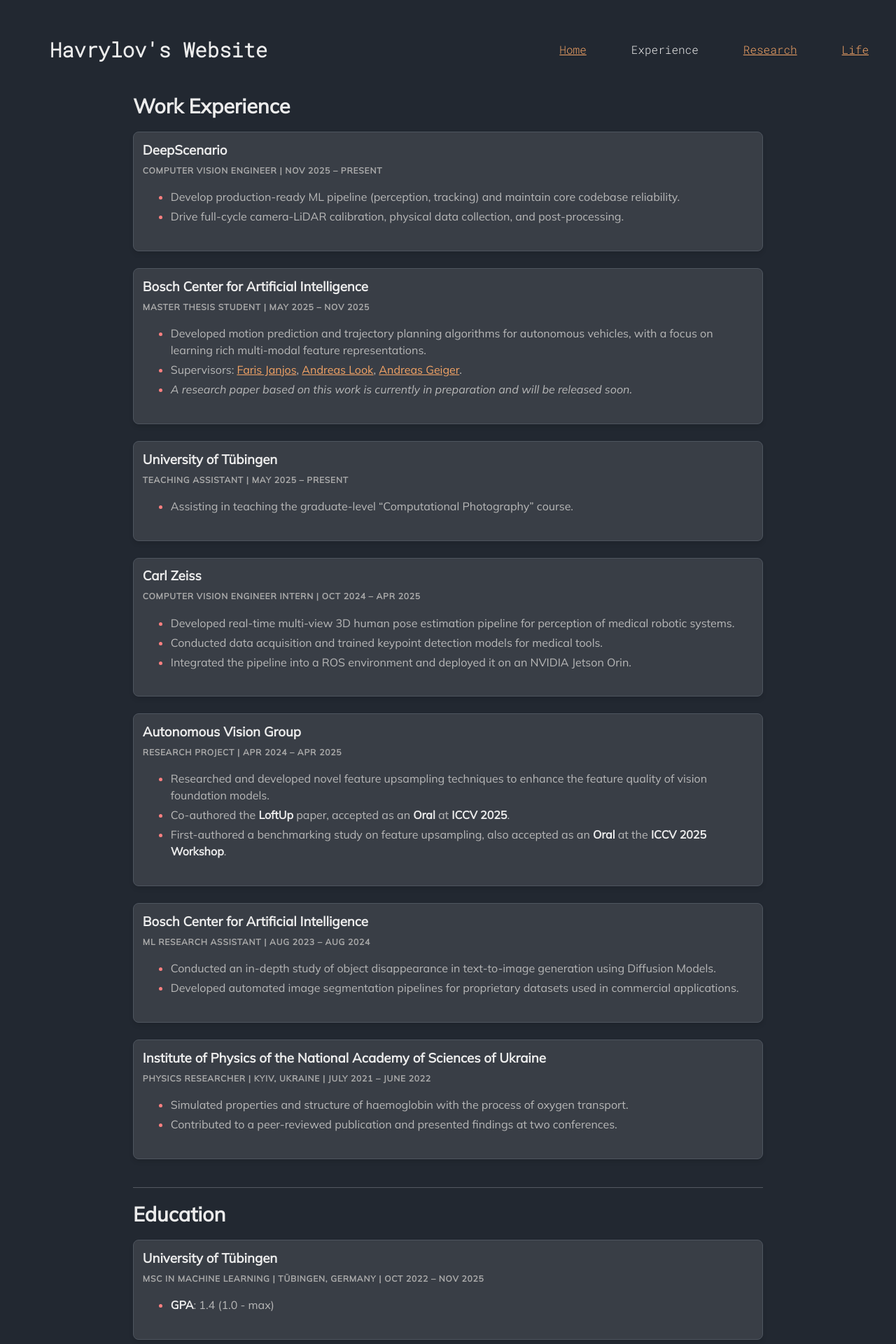
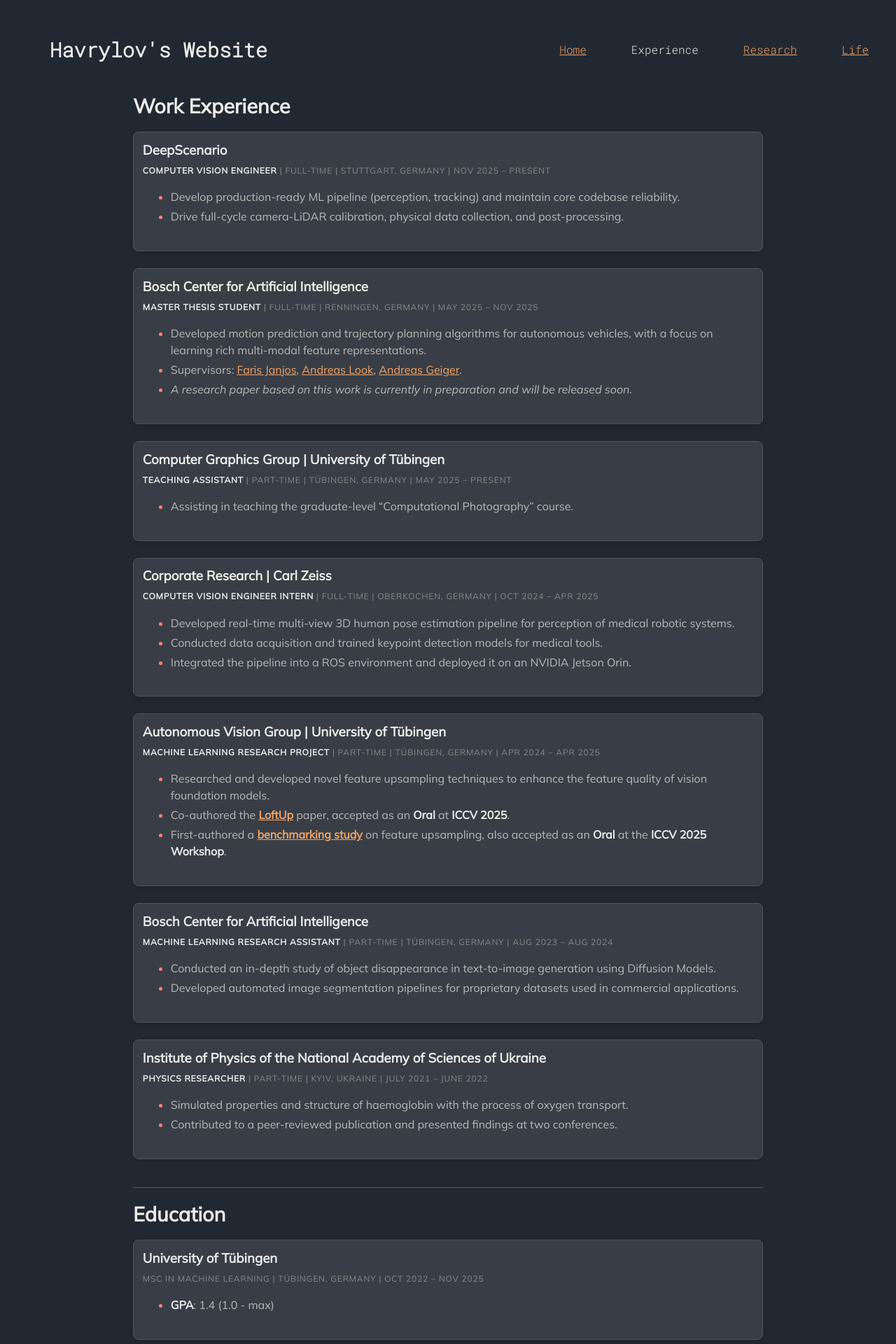
Before and after one commit to havrylovv/havrylovv.github.io, a Jekyll site: the page built from experience.md, in a window 1280 px wide. Shown: the top 1920 px of the page at 70% size. Built offline with Jekyll 4.4.1, drawn with Linux system fonts in a browser that asks for light colours.

Commit message:
refactor: minor changes

```diff
--- a/assets/css/styles.css
+++ b/assets/css/styles.css
@@ -27,6 +27,16 @@
 .link-inactive, .link-inactive:hover { color: #ececec; text-decoration: none; }
 .noline { text-decoration: none;}
 .line { text-decoration: underline; }
+
+.subtle-link {
+    color: inherit !important;
+    text-decoration: none;
+}
+
+.subtle-link:hover {
+    color: #f2a365 !important;
+    text-decoration: underline;
+}
 
 .yellow {color: #f2a365; }
 
@@ -248,11 +258,16 @@
 
 .subtext{
 	text-transform: uppercase;
-	font-weight: 800;
+	font-weight: 500;
 	font-size: 12px !important;
 	letter-spacing: .8px;
-	color: #aaa;
+	color: #888;
 	margin-bottom: 2rem;
+}
+
+.subtext .pos {
+    color: #ececec;
+    font-weight: 800;
 }
 
 .kinda-red{
--- a/experience.md
+++ b/experience.md
@@ -7,8 +7,8 @@
 # Work Experience
 
 <div class="card">
-  <h3>DeepScenario</h3>
-  <p class="subtext">Computer Vision Engineer | Nov 2025 – Present</p>
+  <h3><a href="https://www.deepscenario.com/" class="subtle-link" target="_blank">DeepScenario</a></h3>
+  <p class="subtext"><span class="pos">Computer Vision Engineer</span> | Full-time | Stuttgart, Germany | Nov 2025 – Present</p>
   <ul>
     <li>Develop production-ready ML pipeline (perception, tracking) and maintain core codebase reliability.</li>
     <li>Drive full-cycle camera-LiDAR calibration, physical data collection, and post-processing.</li>
@@ -16,8 +16,8 @@
 </div>
 
 <div class="card">
-  <h3>Bosch Center for Artificial Intelligence</h3>
-  <p class="subtext">Master Thesis Student | May 2025 – Nov 2025</p>
+  <h3><a href="https://www.bosch.com/research/bcai/" class="subtle-link" target="_blank">Bosch Center for Artificial Intelligence</a></h3>
+  <p class="subtext"><span class="pos">Master Thesis Student</span> | Full-time | Renningen, Germany | May 2025 – Nov 2025</p>
   <ul>
     <li>Developed motion prediction and trajectory planning algorithms for autonomous vehicles, with a focus on learning rich multi-modal feature representations.</li>
     <li>Supervisors: <a href="https://scholar.google.com/citations?user=0HQRPAIAAAAJ&hl=en">Faris Janjos</a>, <a href="https://scholar.google.com/citations?hl=de&user=3A6LKtAAAAAJ&view_op=list_works">Andreas Look</a>, <a href="https://www.cvlibs.net/">Andreas Geiger</a>.</li>
@@ -26,16 +26,16 @@
 </div>
 
 <div class="card">
-  <h3>University of Tübingen</h3>
-  <p class="subtext">Teaching Assistant | May 2025 – Present</p>
+  <h3><a href="https://graphics.cs.uni-tuebingen.de/" class="subtle-link" target="_blank">Computer Graphics Group | University of Tübingen</a></h3>
+  <p class="subtext"><span class="pos">Teaching Assistant</span> | Part-time | Tübingen, Germany | May 2025 – Present</p>
   <ul>
     <li>Assisting in teaching the graduate-level “Computational Photography” course.</li>
   </ul>
 </div>
 
 <div class="card">
-  <h3>Carl Zeiss</h3>
-  <p class="subtext">Computer Vision Engineer Intern | Oct 2024 – Apr 2025</p>
+  <h3><a href="https://www.zeiss.com/corporate/en/about-zeiss/future/innovation/research-and-technology.html" class="subtle-link" target="_blank">Corporate Research | Carl Zeiss</a></h3>
+  <p class="subtext"><span class="pos">Computer Vision Engineer Intern</span> | Full-time | Oberkochen, Germany | Oct 2024 – Apr 2025</p>
   <ul>
     <li>Developed real-time multi-view 3D human pose estimation pipeline for perception of medical robotic systems.</li>
     <li>Conducted data acquisition and trained keypoint detection models for medical tools.</li>
@@ -44,18 +44,18 @@
 </div>
 
 <div class="card">
-  <h3>Autonomous Vision Group</h3>
-  <p class="subtext">Research Project | Apr 2024 – Apr 2025</p>
+  <h3><a href="https://www.cvlibs.net/" class="subtle-link" target="_blank">Autonomous Vision Group | University of Tübingen</a></h3>
+  <p class="subtext"><span class="pos">Machine Learning Research Project</span> | Part-time | Tübingen, Germany | Apr 2024 – Apr 2025</p>
   <ul>
     <li>Researched and developed novel feature upsampling techniques to enhance the feature quality of vision foundation models.</li>
-    <li>Co-authored the <strong>LoftUp</strong> paper, accepted as an <strong>Oral</strong> at <strong>ICCV 2025</strong>.</li>
-    <li>First-authored a benchmarking study on feature upsampling, also accepted as an <strong>Oral</strong> at the <strong>ICCV 2025 Workshop</strong>.</li>
+    <li>Co-authored the <strong><a href="https://arxiv.org/abs/2504.14032">LoftUp</a></strong> paper, accepted as an <strong>Oral</strong> at <strong>ICCV 2025</strong>.</li>
+    <li>First-authored a <strong><a href="https://arxiv.org/abs/2505.02075">benchmarking study</a></strong> on feature upsampling, also accepted as an <strong>Oral</strong> at the <strong>ICCV 2025 Workshop</strong>.</li>
   </ul>
 </div>
 
 <div class="card">
-  <h3>Bosch Center for Artificial Intelligence</h3>
-  <p class="subtext">ML Research Assistant | Aug 2023 – Aug 2024</p>
+  <h3><a href="https://www.bosch.com/research/bcai/" class="subtle-link" target="_blank">Bosch Center for Artificial Intelligence</a></h3>
+  <p class="subtext"><span class="pos">Machine Learning Research Assistant</span> | Part-time | Tübingen, Germany | Aug 2023 – Aug 2024</p>
   <ul>
     <li>Conducted an in-depth study of object disappearance in text-to-image generation using Diffusion Models.</li>
     <li>Developed automated image segmentation pipelines for proprietary datasets used in commercial applications.</li>
@@ -63,8 +63,8 @@
 </div>
 
 <div class="card">
-  <h3>Institute of Physics of the National Academy of Sciences of Ukraine</h3>
-  <p class="subtext">Physics Researcher | Kyiv, Ukraine | July 2021 – June 2022</p>
+  <h3><a href="http://www.iop.kiev.ua/en/" class="subtle-link" target="_blank">Institute of Physics of the National Academy of Sciences of Ukraine</a></h3>
+  <p class="subtext"><span class="pos">Physics Researcher</span> | Part-time | Kyiv, Ukraine | July 2021 – June 2022</p>
   <ul>
     <li>Simulated properties and structure of haemoglobin with the process of oxygen transport.</li>
     <li>Contributed to a peer-reviewed publication and presented findings at two conferences.</li>
```
Also changed, not shown: index.md (+2 -11 lines).
